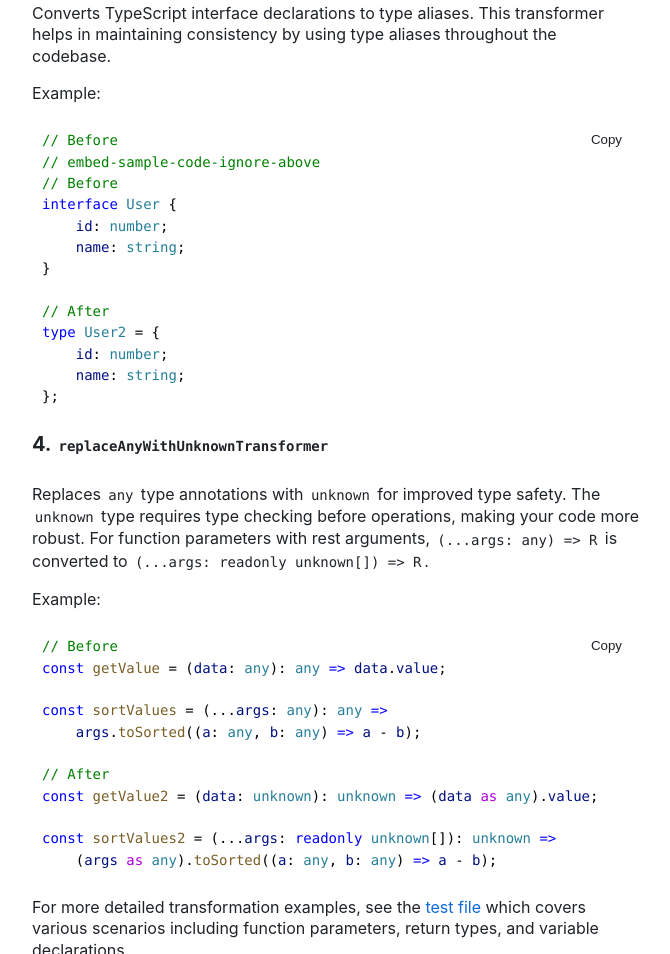
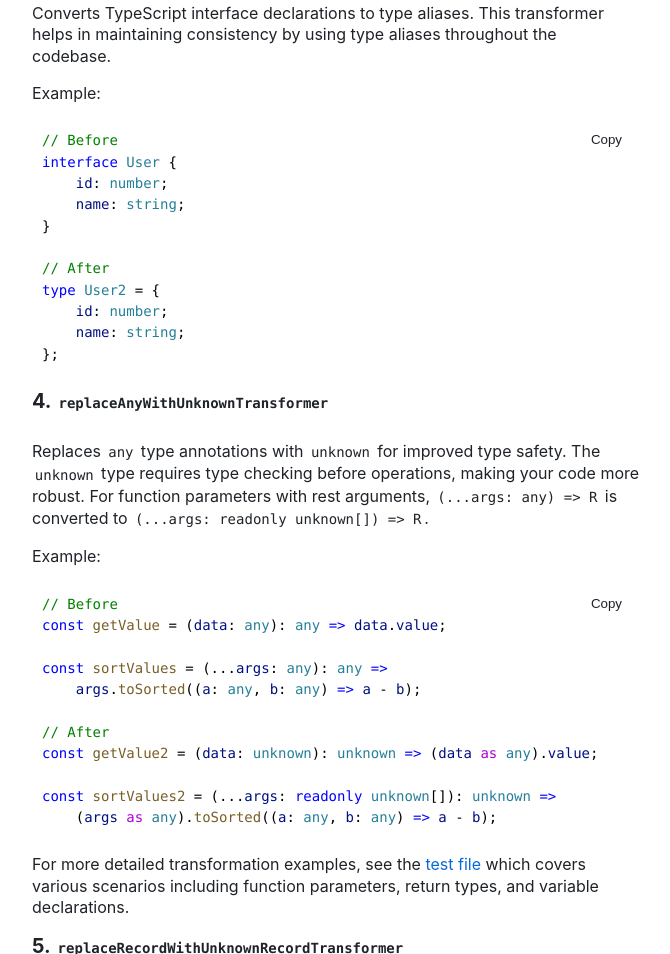
Before and after one commit to noshiro-pf/ts-codemod-lib, a website built with Vite: page docs/index.html in a window 1280 px wide. Shown: the part 3777-4731 px from the top of the page, without its empty margins (272-942 px from the left). Built offline with nearby package versions, Linux system fonts and the light colour scheme.

Commit message:
docs: fix README

```diff
--- a/docs/index.html
+++ b/docs/index.html
@@ -52,7 +52,7 @@
 <h3 id="3" class="tsd-anchor-link">3. <code>convertInterfaceToTypeTransformer</code><a href="#3" aria-label="Permalink" class="tsd-anchor-icon"><svg viewBox="0 0 24 24" aria-hidden="true"><use href="assets/icons.svg#icon-anchor"></use></svg></a></h3>
 <p>Converts TypeScript interface declarations to type aliases. This transformer helps in maintaining consistency by using type aliases throughout the codebase.</p>
 <p>Example:</p>
-<pre><code class="ts"><span class="hl-0">// Before</span><br/><span class="hl-0">// embed-sample-code-ignore-above</span><br/><span class="hl-0">// Before</span><br/><span class="hl-4">interface</span><span class="hl-2"> </span><span class="hl-9">User</span><span class="hl-2"> {</span><br/><span class="hl-2">    </span><span class="hl-7">id</span><span class="hl-2">: </span><span class="hl-9">number</span><span class="hl-2">;</span><br/><span class="hl-2">    </span><span class="hl-7">name</span><span class="hl-2">: </span><span class="hl-9">string</span><span class="hl-2">;</span><br/><span class="hl-2">}</span><br/><br/><span class="hl-0">// After</span><br/><span class="hl-4">type</span><span class="hl-2"> </span><span class="hl-9">User2</span><span class="hl-2"> = {</span><br/><span class="hl-2">    </span><span class="hl-7">id</span><span class="hl-2">: </span><span class="hl-9">number</span><span class="hl-2">;</span><br/><span class="hl-2">    </span><span class="hl-7">name</span><span class="hl-2">: </span><span class="hl-9">string</span><span class="hl-2">;</span><br/><span class="hl-2">};</span>
+<pre><code class="ts"><span class="hl-0">// Before</span><br/><span class="hl-4">interface</span><span class="hl-2"> </span><span class="hl-9">User</span><span class="hl-2"> {</span><br/><span class="hl-2">    </span><span class="hl-7">id</span><span class="hl-2">: </span><span class="hl-9">number</span><span class="hl-2">;</span><br/><span class="hl-2">    </span><span class="hl-7">name</span><span class="hl-2">: </span><span class="hl-9">string</span><span class="hl-2">;</span><br/><span class="hl-2">}</span><br/><br/><span class="hl-0">// After</span><br/><span class="hl-4">type</span><span class="hl-2"> </span><span class="hl-9">User2</span><span class="hl-2"> = {</span><br/><span class="hl-2">    </span><span class="hl-7">id</span><span class="hl-2">: </span><span class="hl-9">number</span><span class="hl-2">;</span><br/><span class="hl-2">    </span><span class="hl-7">name</span><span class="hl-2">: </span><span class="hl-9">string</span><span class="hl-2">;</span><br/><span class="hl-2">};</span>
 </code><button type="button">Copy</button></pre>
 
 <h3 id="4" class="tsd-anchor-link">4. <code>replaceAnyWithUnknownTransformer</code><a href="#4" aria-label="Permalink" class="tsd-anchor-icon"><svg viewBox="0 0 24 24" aria-hidden="true"><use href="assets/icons.svg#icon-anchor"></use></svg></a></h3>
```
Also changed, not shown: README.md, samples/readme/convert-interface-to-type-example.mts.
